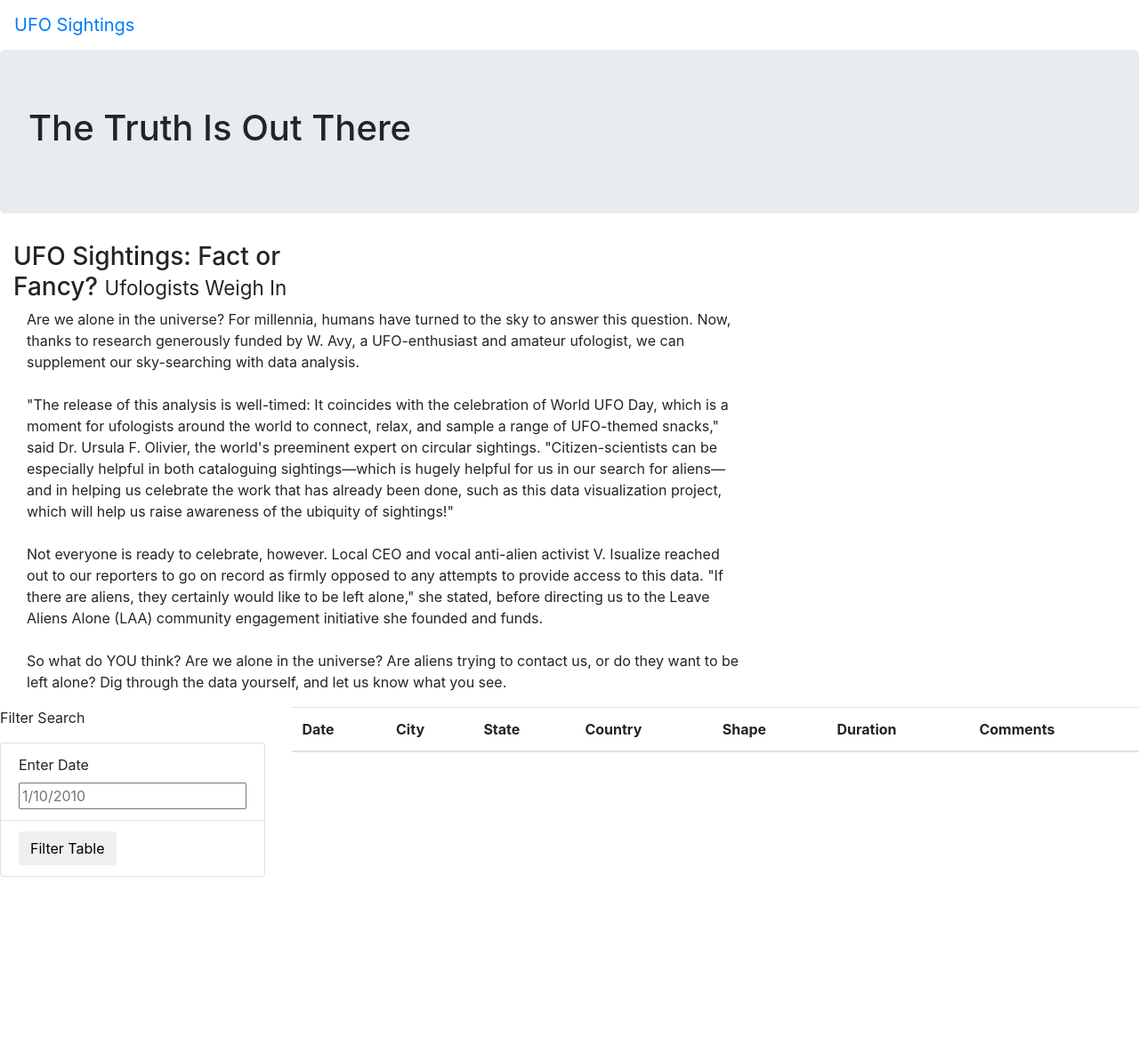
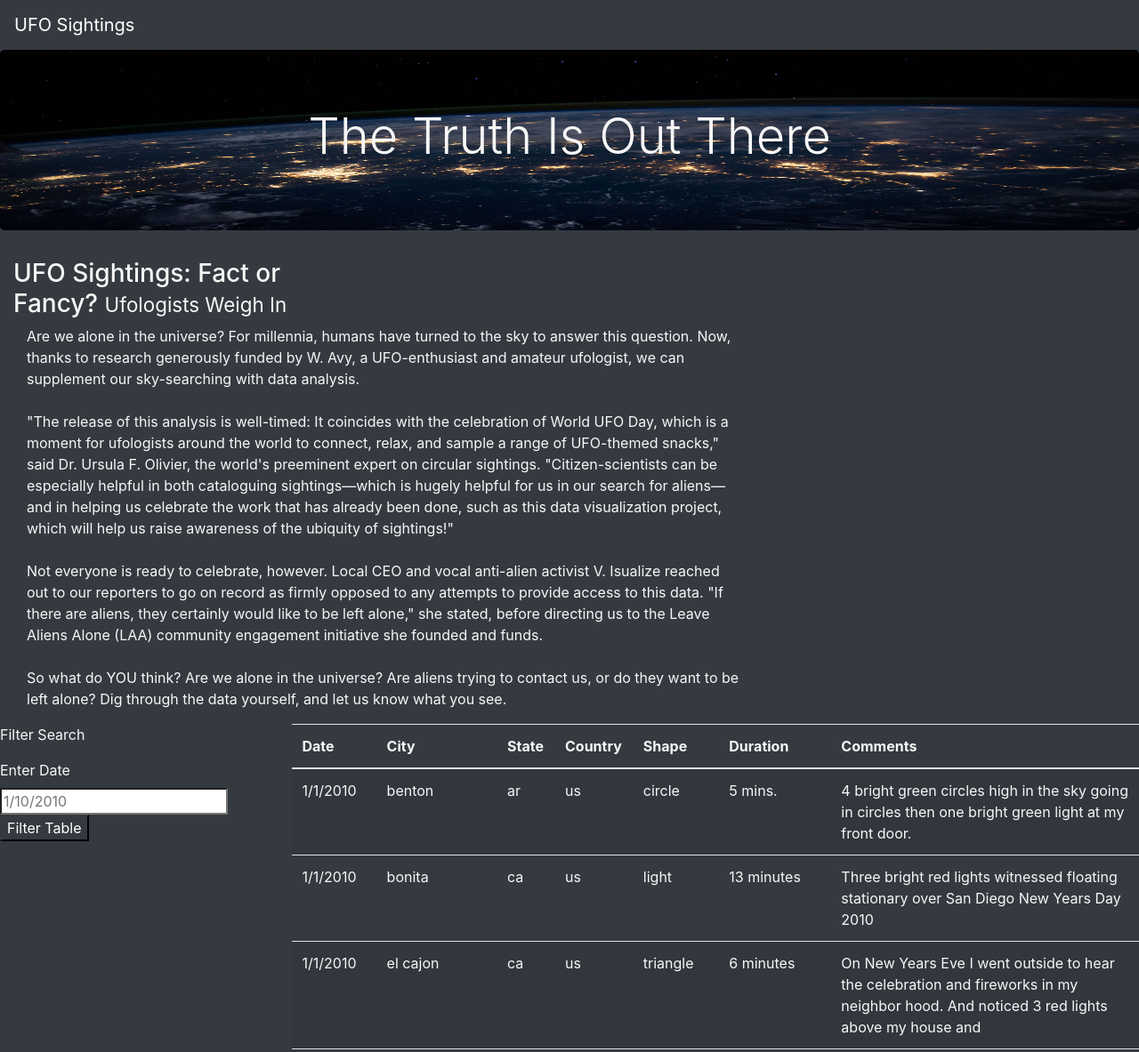
Before and after one commit to Kiehl012/UFOs, a plain HTML site: page static/index.html in a window 1280 px wide. Shown: the top 1183 px of the page at 89% size. Before the commit the page ends 986 px from the top, so only its background shows below. Drawn offline with nearby package versions, Linux system fonts and the light colour scheme; files that its build step writes are made by us from their sources.

Commit message:
completed initial version of webpage with single filter table

```diff
--- a/static/css/style.css
+++ b/static/css/style.css
@@ -0,0 +1,9 @@
+body {
+  color: #f7f7f7;
+}
+
+.jumbotron {
+    background-image: url("../images/nasa.jpeg");
+    background-size: 100% 100%;
+    text-align: center;
+}
--- a/static/index.html
+++ b/static/index.html
@@ -11,16 +11,16 @@
       integrity="sha384-Gn5384xqQ1aoWXA+058RXPxPg6fy4IWvTNh0E263XmFcJlSAwiGgFAW/dAiS6JXm"
       crossorigin="anonymous"
     />
-    <link rel="stylesheet" href="static/css/style.css">
+    <link rel="stylesheet" href="css/style.css">
 </head>
-<body>
+<body class="bg-dark">
     <div class="wrapper">
-        <nav class="navbar navbar-expand-lg">
+        <nav class="navbar navbar-dark bg-dark navbar-expand-lg">
             <a class="navbar-brand" href="index.html">UFO Sightings</a>
         </nav>
     </div>
     <div class="jumbotron">
-        <h1>The Truth Is Out There</h1>
+        <h1 class="display-4">The Truth Is Out There</h1>
     </div>
     <div class="container-fluid">
         <div class="row">
@@ -37,15 +37,15 @@
     <div class="container-fluid"></div>
         <div class="row">
             <div class="col-md-3">
-                <form>
+                <form class="bg-dark">
                     <p>Filter Search</p>
-                    <ul class="list-group">
-                        <li class="list-group-item">
+                    <ul class="list-group" class="bg-dark">
+                        <li class="bg-dark">
                             <label for="date">Enter Date</label>
-                            <input type="text" placeholder="1/10/2010" id="datetime" />
+                            <input type="search" placeholder="1/10/2010" id="datetime" />
                         </li>
-                        <li class="list-group-item">
-                            <button id="filter-btn" type="button" class="btn btn-default">Filter Table</button>
+                        <li class="bg-dark">
+                            <button id="filter-btn" type="button" class="btn-dark">Filter Table</button>
                         </li>
                     </ul>
                 </form>
@@ -68,5 +68,8 @@
             </div>
         </div>
     </div>
+    <script src="https://cdnjs.cloudflare.com/ajax/libs/d3/4.11.0/d3.js"></script>
+    <script src="js/data.js"></script>
+    <script src="js/app.js"></script>
 </body>
 </html>
--- a/static/js/app.js
+++ b/static/js/app.js
@@ -45,6 +45,5 @@ function handleClick() {
 
 // Attach an event to listen for the form button
 d3.selectAll("#filter-btn").on("click", handleClick);
-
 // Build the table when the page loads
 buildTable(tableData);
```
Also changed, not shown: static/images/nasa.jpeg (added). Lines whose indentation alone changed are shown as unchanged.
